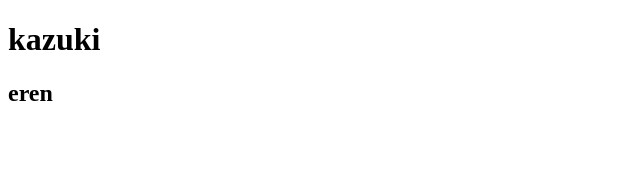
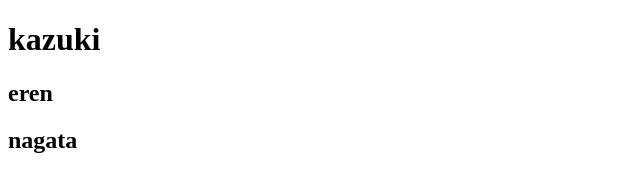
Before and after one commit to ny-haru24/puronavi2, a plain HTML site: page index.html in a window 1280 px wide. Shown: the full height of the page, 0-640 px from the left. Drawn offline with Linux system fonts and the light colour scheme.

Commit message:
Add header section

```diff
--- a/index.html
+++ b/index.html
@@ -1,14 +1,18 @@
 <!DOCTYPE html>
 <html lang="en">
+
 <head>
     <meta charset="UTF-8">
     <meta name="viewport" content="width=device-width, initial-scale=1.0">
     <title>Document</title>
 </head>
+
 <body>
     <header>
         <h1>kazuki</h1>
         <h2>eren</h2>
+        <h2>nagata</h2>
     </header>
 </body>
+
 </html>
```
